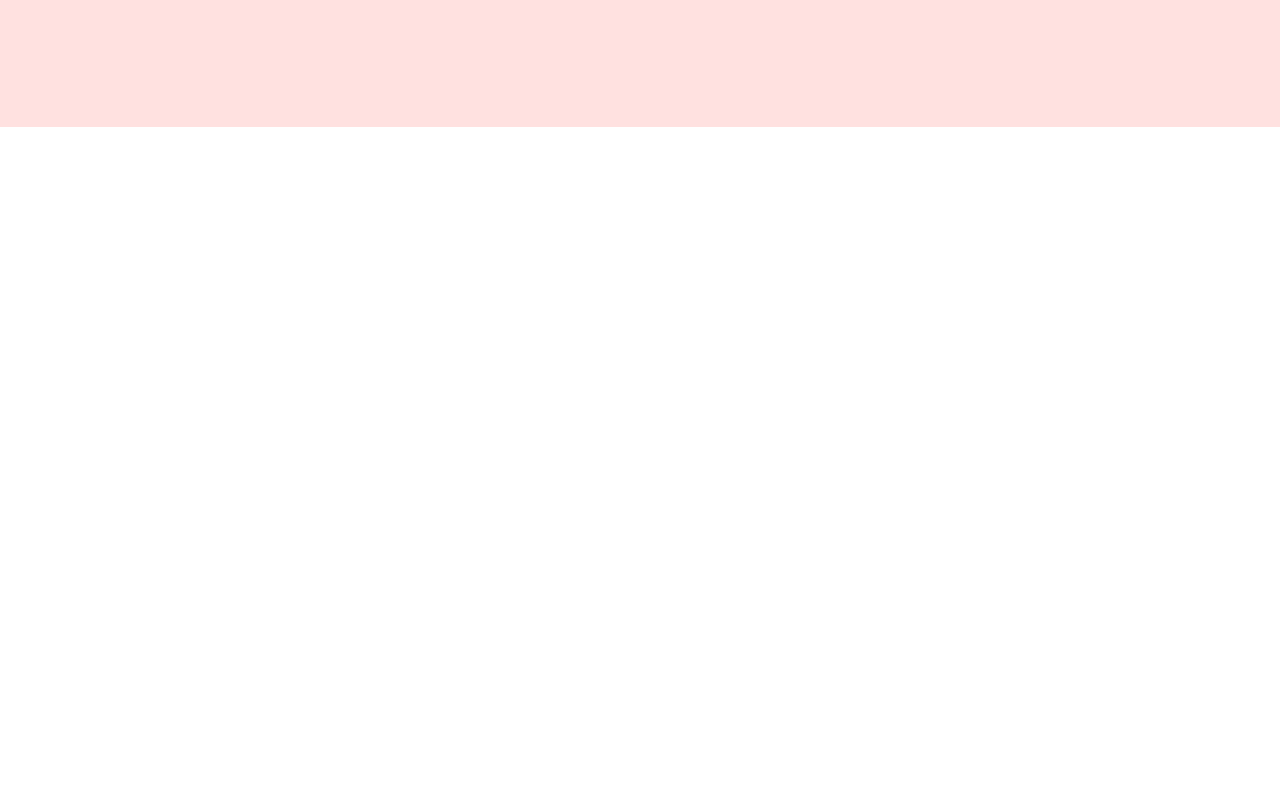
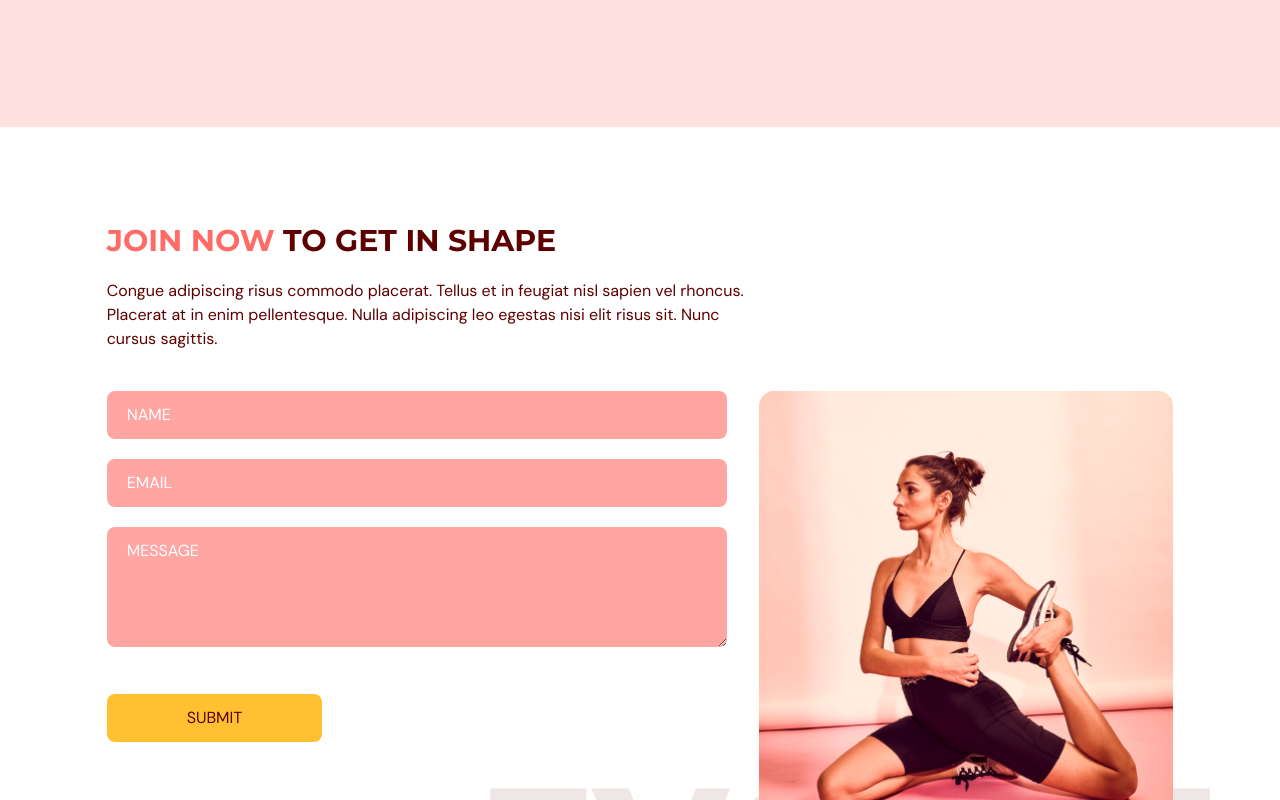
Before and after one commit to Mr-Vitalii/Gym_Website, a React (Vite) app: page / in a window 1280 px wide. Shown: the part 2860-3660 px from the top of the page. Before the commit the page ends 2987 px from the top, so only its background shows below. Built offline with nearby package versions, Linux system fonts and the light colour scheme.

Commit message:
created contact-us section

```diff
--- a/package.json
+++ b/package.json
@@ -13,7 +13,8 @@
     "framer-motion": "^10.16.16",
     "react": "^18.2.0",
     "react-anchor-link-smooth-scroll": "^1.0.12",
-    "react-dom": "^18.2.0"
+    "react-dom": "^18.2.0",
+    "react-hook-form": "^7.49.2"
   },
   "devDependencies": {
     "@types/node": "^20.10.4",
--- a/src/App.tsx
+++ b/src/App.tsx
@@ -4,6 +4,7 @@
 import { Home } from '@/components/Home/Home'
 import { Benefits } from '@/components/Benefits/Benefits'
 import { OurClasses } from '@/components/OurClasses/OurClasses'
+import { ContactUs } from '@/components/ContactUs/ContactUs'
 
 function App() {
   const [selectedPage, setSelectedPage] = useState<SelectedPage>(
@@ -32,6 +33,7 @@
       <Home setSelectedPage={setSelectedPage} />
       <Benefits setSelectedPage={setSelectedPage} />
       <OurClasses setSelectedPage={setSelectedPage} />
+      <ContactUs setSelectedPage={setSelectedPage} />
     </div>
   )
 }
--- /dev/null
+++ b/src/components/ContactUs/ContactUs.tsx
@@ -0,0 +1,158 @@
+import { useEffect } from 'react'
+import { useForm } from 'react-hook-form'
+import { SelectedPage } from '@/common/types'
+import { motion } from 'framer-motion'
+import ContactUsPageGraphic from '@/assets/ContactUsPageGraphic.png'
+import { HText } from '../global/HText'
+import { log } from 'console'
+
+type Props = {
+  setSelectedPage: (value: SelectedPage) => void
+}
+
+export const ContactUs = ({ setSelectedPage }: Props) => {
+  const inputStyles = `mb-5 w-full rounded-lg bg-primary-300
+  px-5 py-3 placeholder-white`
+  const {
+    register,
+    trigger,
+    formState: { errors },
+  } = useForm()
+
+  const onSubmit = async (e: any) => {
+    const isValid = await trigger()
+    if (!isValid) {
+      e.preventDefault()
+    }
+  }
+
+  return (
+    <section id="contactus" className="mx-auto w-5/6 pb-32 pt-24">
+      <motion.div
+        onViewportEnter={() => setSelectedPage(SelectedPage.ContactUs)}
+      >
+        <motion.div
+          className="md:w-3/5"
+          initial="hidden"
+          whileInView="visible"
+          viewport={{ once: true, amount: 0.5 }}
+          transition={{ duration: 0.5 }}
+          variants={{
+            hidden: { opacity: 0, x: -50 },
+            visible: { opacity: 1, x: 0 },
+          }}
+        >
+          <HText>
+            <span className="text-primary-500">JOIN NOW</span> TO GET IN SHAPE
+          </HText>
+          <p className="my-5">
+            Congue adipiscing risus commodo placerat. Tellus et in feugiat nisl
+            sapien vel rhoncus. Placerat at in enim pellentesque. Nulla
+            adipiscing leo egestas nisi elit risus sit. Nunc cursus sagittis.
+          </p>
+        </motion.div>
+
+        <div className="mt-10 justify-between gap-8 md:flex">
+          <motion.div
+            className="mt-10 basis-3/5 md:mt-0"
+            initial="hidden"
+            whileInView="visible"
+            viewport={{ once: true, amount: 0.5 }}
+            transition={{ duration: 0.5 }}
+            variants={{
+              hidden: { opacity: 0, y: 50 },
+              visible: { opacity: 1, y: 0 },
+            }}
+          >
+            <form
+              target="_blank"
+              onSubmit={onSubmit}
+              action="https://formsubmit.co/da60c5ff625a09e5e13af6e5b34016b6"
+              method="POST"
+            >
+              <input
+                className={inputStyles}
+                type="text"
+                placeholder="NAME"
+                {...register('name', {
+                  required: true,
+                  maxLength: 100,
+                })}
+              />
+              {errors.name && (
+                <p className="mt-1 text-primary-500">
+                  {errors.name.type === 'required' && 'This field is required.'}
+                  {errors.name.type === 'maxLength' &&
+                    'Max length is 100 char.'}
+                </p>
+              )}
+
+              <input
+                className={inputStyles}
+                type="text"
+                placeholder="EMAIL"
+                {...register('email', {
+                  required: true,
+                  pattern: /^[A-Z0-9._%+-]+@[A-Z0-9.-]+\.[A-Z]{2,}$/i,
+                })}
+              />
+              {errors.email && (
+                <p className="mt-1 text-primary-500">
+                  {errors.email.type === 'required' &&
+                    'This field is required.'}
+                  {errors.email.type === 'pattern' && 'Invalid email address.'}
+                </p>
+              )}
+
+              <textarea
+                className={inputStyles}
+                placeholder="MESSAGE"
+                rows={4}
+                cols={50}
+                {...register('message', {
+                  required: true,
+                  maxLength: 2000,
+                })}
+              />
+              {errors.message && (
+                <p className="mt-1 text-primary-500">
+                  {errors.message.type === 'required' &&
+                    'This field is required.'}
+                  {errors.message.type === 'maxLength' &&
+                    'Max length is 2000 char.'}
+                </p>
+              )}
+
+              <button
+                type="submit"
+                className="mt-5 rounded-lg bg-secondary-500 px-20 py-3 transition duration-500 hover:text-white"
+              >
+                SUBMIT
+              </button>
+            </form>
+          </motion.div>
+
+          <motion.div
+            className="relative mt-16 basis-2/5 md:mt-0"
+            initial="hidden"
+            whileInView="visible"
+            viewport={{ once: true, amount: 0.5 }}
+            transition={{ delay: 0.2, duration: 0.5 }}
+            variants={{
+              hidden: { opacity: 0, y: 50 },
+              visible: { opacity: 1, y: 0 },
+            }}
+          >
+            <div className="w-full before:absolute before:-bottom-20 before:-right-10 before:z-[-1] md:before:content-evolvetext">
+              <img
+                className="w-full"
+                alt="contact-us-page-graphic"
+                src={ContactUsPageGraphic}
+              />
+            </div>
+          </motion.div>
+        </div>
+      </motion.div>
+    </section>
+  )
+}
```
Also changed, not shown: src/assets/ContactUsPageGraphic.png (added), 1 other file (tests, documents, lock files or other folders).
